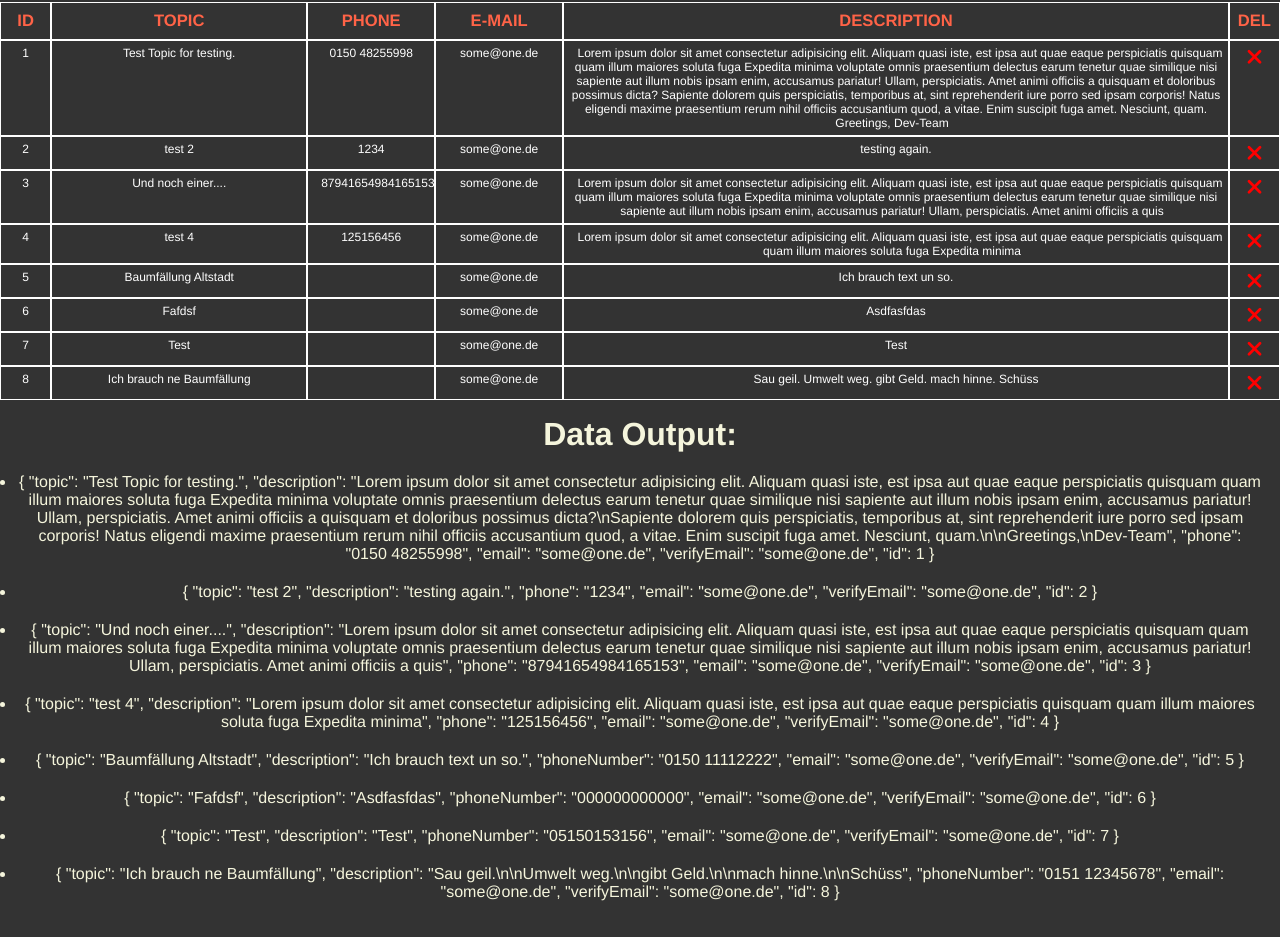
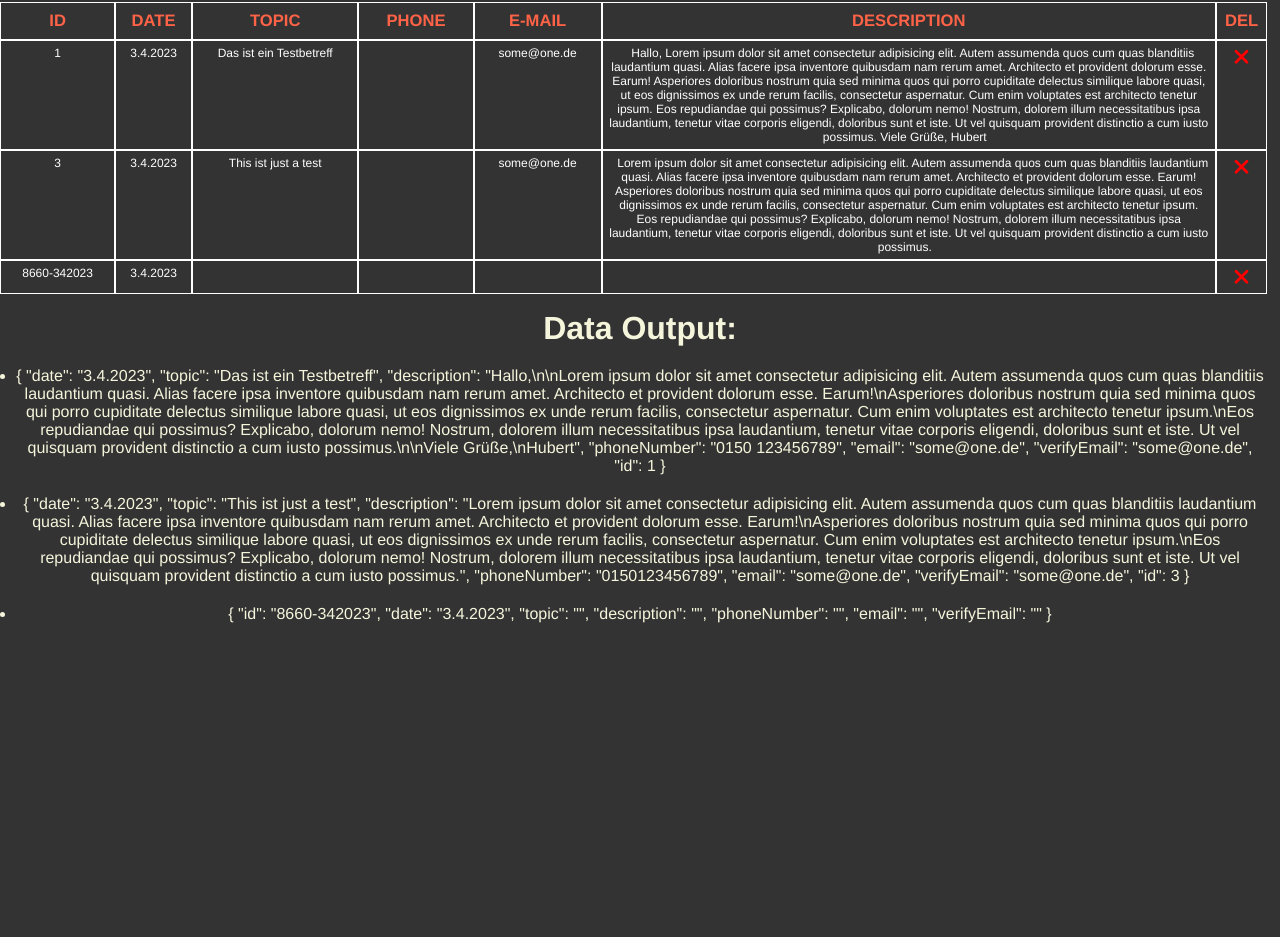
Before and after one commit to TapeMate/vue-contactform, a Vue app: page /#/ in a window 1280 px wide. Shown: the part 692-1629 px from the top of the page. After the commit the page ends 1351 px from the top, so only its background shows below. Built offline with nearby package versions, Linux system fonts and the light colour scheme; data requests are answered from the project's data file.

Commit message:
added date and id generator.

```diff
--- a/db.json
+++ b/db.json
@@ -1,68 +1,31 @@
 {
   "contacts": [
     {
-      "topic": "Test Topic for testing.",
-      "description": "Lorem ipsum dolor sit amet consectetur adipisicing elit. Aliquam quasi iste, est ipsa aut quae eaque perspiciatis quisquam quam illum maiores soluta fuga Expedita minima voluptate omnis praesentium delectus earum tenetur quae similique nisi sapiente aut illum nobis ipsam enim, accusamus pariatur! Ullam, perspiciatis. Amet animi officiis a quisquam et doloribus possimus dicta?\nSapiente dolorem quis perspiciatis, temporibus at, sint reprehenderit iure porro sed ipsam corporis! Natus eligendi maxime praesentium rerum nihil officiis accusantium quod, a vitae. Enim suscipit fuga amet. Nesciunt, quam.\n\nGreetings,\nDev-Team",
-      "phone": "0150 48255998",
+      "date": "3.4.2023",
+      "topic": "Das ist ein Testbetreff",
+      "description": "Hallo,\n\nLorem ipsum dolor sit amet consectetur adipisicing elit. Autem assumenda quos cum quas blanditiis laudantium quasi. Alias facere ipsa inventore quibusdam nam rerum amet. Architecto et provident dolorum esse. Earum!\nAsperiores doloribus nostrum quia sed minima quos qui porro cupiditate delectus similique labore quasi, ut eos dignissimos ex unde rerum facilis, consectetur aspernatur. Cum enim voluptates est architecto tenetur ipsum.\nEos repudiandae qui possimus? Explicabo, dolorum nemo! Nostrum, dolorem illum necessitatibus ipsa laudantium, tenetur vitae corporis eligendi, doloribus sunt et iste. Ut vel quisquam provident distinctio a cum iusto possimus.\n\nViele Grüße,\nHubert",
+      "phoneNumber": "0150 123456789",
       "email": "some@one.de",
       "verifyEmail": "some@one.de",
       "id": 1
     },
     {
-      "topic": "test 2",
-      "description": "testing again.",
-      "phone": "1234",
-      "email": "some@one.de",
-      "verifyEmail": "some@one.de",
-      "id": 2
-    },
-    {
-      "topic": "Und noch einer....",
-      "description": "Lorem ipsum dolor sit amet consectetur adipisicing elit. Aliquam quasi iste, est ipsa aut quae eaque perspiciatis quisquam quam illum maiores soluta fuga Expedita minima voluptate omnis praesentium delectus earum tenetur quae similique nisi sapiente aut illum nobis ipsam enim, accusamus pariatur! Ullam, perspiciatis. Amet animi officiis a quis",
-      "phone": "87941654984165153",
+      "date": "3.4.2023",
+      "topic": "This ist just a test",
+      "description": "Lorem ipsum dolor sit amet consectetur adipisicing elit. Autem assumenda quos cum quas blanditiis laudantium quasi. Alias facere ipsa inventore quibusdam nam rerum amet. Architecto et provident dolorum esse. Earum!\nAsperiores doloribus nostrum quia sed minima quos qui porro cupiditate delectus similique labore quasi, ut eos dignissimos ex unde rerum facilis, consectetur aspernatur. Cum enim voluptates est architecto tenetur ipsum.\nEos repudiandae qui possimus? Explicabo, dolorum nemo! Nostrum, dolorem illum necessitatibus ipsa laudantium, tenetur vitae corporis eligendi, doloribus sunt et iste. Ut vel quisquam provident distinctio a cum iusto possimus.",
+      "phoneNumber": "0150123456789",
       "email": "some@one.de",
       "verifyEmail": "some@one.de",
       "id": 3
     },
     {
-      "topic": "test 4",
-      "description": "Lorem ipsum dolor sit amet consectetur adipisicing elit. Aliquam quasi iste, est ipsa aut quae eaque perspiciatis quisquam quam illum maiores soluta fuga Expedita minima",
-      "phone": "125156456",
-      "email": "some@one.de",
-      "verifyEmail": "some@one.de",
-      "id": 4
-    },
-    {
-      "topic": "Baumfällung Altstadt",
-      "description": "Ich brauch text un so.",
-      "phoneNumber": "0150 11112222",
-      "email": "some@one.de",
-      "verifyEmail": "some@one.de",
-      "id": 5
-    },
-    {
-      "topic": "Fafdsf",
-      "description": "Asdfasfdas",
-      "phoneNumber": "000000000000",
-      "email": "some@one.de",
-      "verifyEmail": "some@one.de",
-      "id": 6
-    },
-    {
-      "topic": "Test",
-      "description": "Test",
-      "phoneNumber": "05150153156",
-      "email": "some@one.de",
-      "verifyEmail": "some@one.de",
-      "id": 7
-    },
-    {
-      "topic": "Ich brauch ne Baumfällung",
-      "description": "Sau geil.\n\nUmwelt weg.\n\ngibt Geld.\n\nmach hinne.\n\nSchüss",
-      "phoneNumber": "0151 12345678",
-      "email": "some@one.de",
-      "verifyEmail": "some@one.de",
-      "id": 8
+      "id": "8660-342023",
+      "date": "3.4.2023",
+      "topic": "",
+      "description": "",
+      "phoneNumber": "",
+      "email": "",
+      "verifyEmail": ""
     }
   ]
 }
--- a/src/components/ContactForm.vue
+++ b/src/components/ContactForm.vue
@@ -82,8 +82,12 @@
 <script>
 export default {
   name: "ContactForm",
+  emits: ["add-contact"],
   data() {
     return {
+      id: "",
+      date: "",
+
       topic: "",
       description: "",
       phoneNumber: "",
@@ -96,11 +100,22 @@ export default {
       requestSuccess: false,
     };
   },
+
   methods: {
     onSubmit(e) {
       e.preventDefault();
 
+      const currentDate = new Date();
+      const day = currentDate.getDate();
+      // Add 1 because months are zero-indexed
+      const month = currentDate.getMonth() + 1;
+      const year = currentDate.getFullYear();
+
+      const newID = Math.floor(Math.random() * 10000);
+
       const newContact = {
+        id: `${newID}-${day}${month}${year}`,
+        date: `${day}.${month}.${year}`,
         topic: this.topic,
         description:
           this.description.charAt(0).toUpperCase() + this.description.slice(1),
@@ -121,6 +136,7 @@ export default {
       this.requestSuccess = true;
       setTimeout(() => {
         this.requestSuccess = false;
+        window.location.reload();
       }, 2500);
     },
 
--- a/src/components/ShowContacts.vue
+++ b/src/components/ShowContacts.vue
@@ -3,6 +3,9 @@
     <div class="contact-header-wrapper">
       <div class="contact-header">
         <h5>ID</h5>
+      </div>
+      <div class="contact-header">
+        <h5>DATE</h5>
       </div>
       <div class="contact-header">
         <h5>TOPIC</h5>
@@ -24,6 +27,9 @@
     <div v-for="item in data" :key="item.id" class="contact-data-column">
       <div class="contact-id">
         <span>{{ item.id }}</span>
+      </div>
+      <div class="contact-date">
+        <span>{{ item.date }}</span>
       </div>
       <div class="contact-topic">
         <span>{{ item.topic }}</span>
@@ -74,16 +80,17 @@ export default {
 .contact-header-wrapper {
   width: 100%;
   display: grid;
-  grid-template-columns: 4% 20% 10% 10% 52% 4%;
+  grid-template-columns: 9% 6% 13% 9% 10% 48% 4%;
 }
 .contact-data-column {
   width: 100%;
   height: max-content;
   display: grid;
-  grid-template-columns: 4% 20% 10% 10% 52% 4%;
+  grid-template-columns: 9% 6% 13% 9% 10% 48% 4%;
   color: white;
 }
 .contact-id,
+.contact-date,
 .contact-topic,
 .contact-phone,
 .contact-email,
--- a/src/views/HomeView.vue
+++ b/src/views/HomeView.vue
@@ -13,7 +13,7 @@ import ShowContacts from "../components/ShowContacts.vue";
 import DataView from "./DataView.vue";
 
 export default {
-  name: "ContactView",
+  name: "HomeView",
   components: {
     ContactForm,
     ShowContacts,
```
